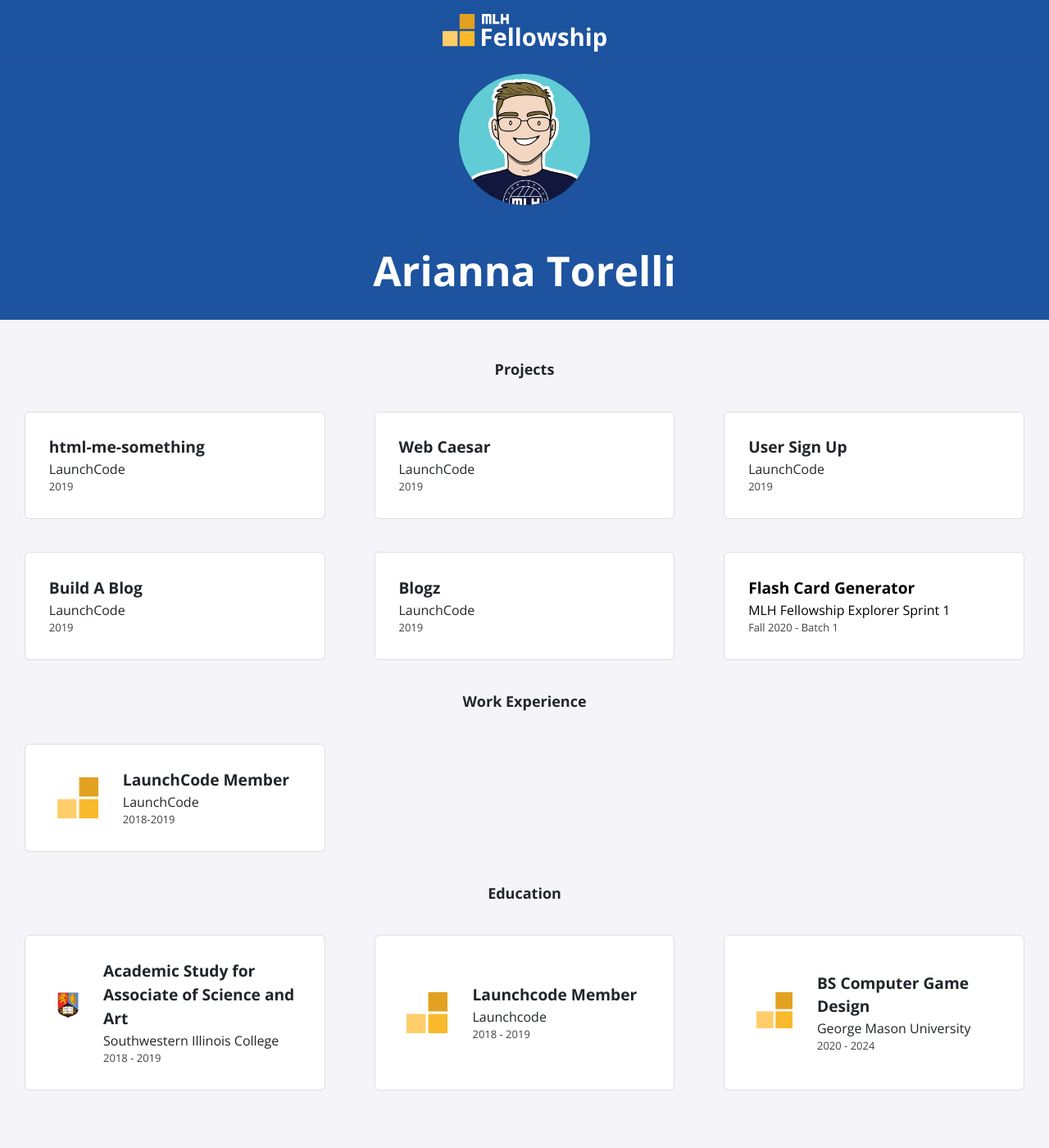
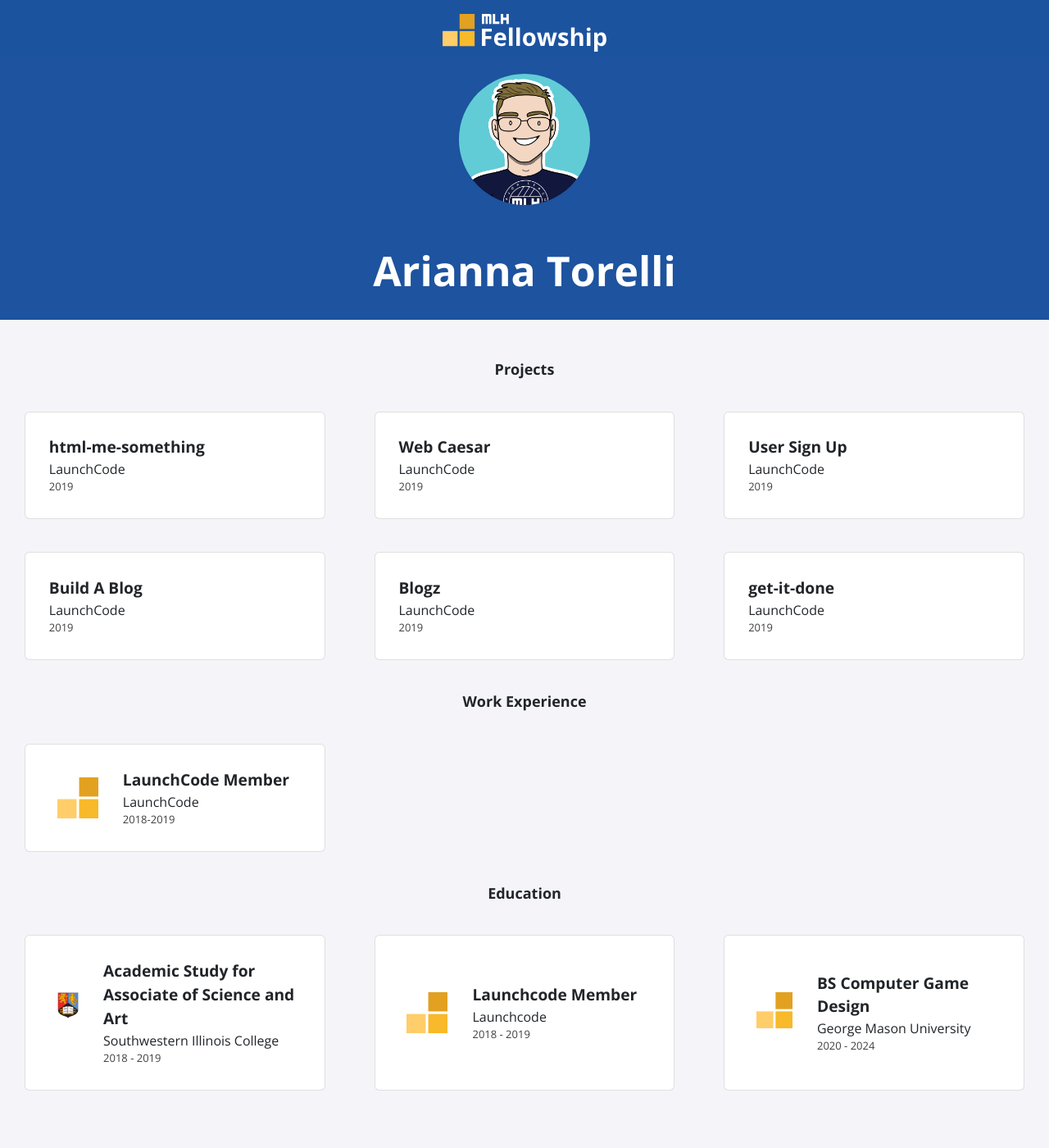
Before and after one commit to arit007/arit007.github.io, a Jekyll site: the page built from index.html, in a window 1280 px wide. Shown: the whole page at 82% size. Built offline with Jekyll 4.4.1, drawn with Linux system fonts in a browser that asks for light colours; nearby versions of some CDN libraries.

Commit message:
Update projects.yml

```diff
--- a/_data/projects.yml
+++ b/_data/projects.yml
@@ -18,7 +18,6 @@
   event: LaunchCode
   date: 2019
 
-- title: Flash Card Generator
-  event: MLH Fellowship Explorer Sprint 1
-  date: Fall 2020 - Batch 1
-  page-name: sprint1
+- title: get-it-done
+  event: LaunchCode
+  date: 2019
```
